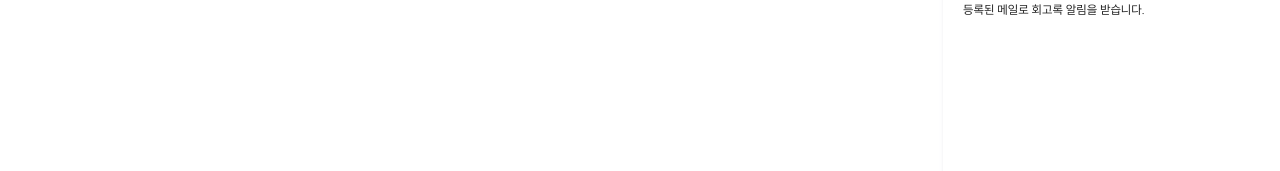
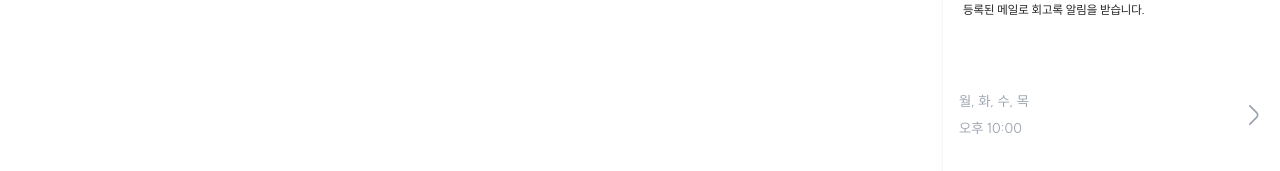
Before and after one commit to muzi55/didit, a Next.js app: page / in a window 1280 px wide. Both pictures are taken after a click on the button "알림 설정". Shown: the part 203-374 px from the top of the page. Built offline with nearby package versions, Linux system fonts and the light colour scheme.

Commit message:
component: AlarmBox에 SetAlarm 컴포넌트 추가 및 스타일 수정

```diff
--- a/src/app/_components/alarm/AlarmBox.tsx
+++ b/src/app/_components/alarm/AlarmBox.tsx
@@ -6,6 +6,7 @@ import { crossMedium, icons } from "@/shared/libs/common/icons";
 import { AlarmTabs } from "./AlarmTabs";
 import MyAlarmSection from "./MyAlarmSection";
 import AlarmSetting from "./setting/AlarmSetting";
+import SetAlarm from "./setting/SetAlarm";
 
 const textArr = [
 	{
@@ -71,6 +72,7 @@ export default function AlarmBox() {
 				</AlarmTabs.Tab>
 				<AlarmTabs.Tab title="알림 설정">
 					<AlarmSetting />
+					<SetAlarm />
 				</AlarmTabs.Tab>
 			</AlarmTabs>
 		</div>
@@ -79,7 +81,7 @@ export default function AlarmBox() {
 
 const AlarmHeader = ({ onClick }: { onClick: () => void }) => {
 	return (
-		<div className="sticky top-0 left-0 flex justify-between py-[30px] border-b border-stroke px-[20px] bg-white">
+		<div className="sticky top-0 left-0 z-10 flex justify-between py-[30px] border-b border-stroke px-[20px] bg-white">
 			<h2 className="text-H6">알림</h2>
 			<button onClick={onClick}>{icons.cross(crossMedium)}</button>
 		</div>
--- a/src/app/_components/alarm/AlarmTabs.tsx
+++ b/src/app/_components/alarm/AlarmTabs.tsx
@@ -17,7 +17,7 @@ export const AlarmTabs = ({
 }: ITabProps) => {
 	return (
 		<div className="">
-			<div className="sticky top-[91px] flex py-[5px] px-[7px] gap-[5px] bg-gray-1">
+			<div className="sticky top-[91px] z-10 flex py-[5px] px-[7px] gap-[5px] bg-gray-1">
 				{React.Children.map(children, (child, index) => {
 					const activeBackground = activeIndex === index ? "bg-white" : "";
 					return (
--- /dev/null
+++ b/src/app/_components/alarm/setting/SetAlarm.tsx
@@ -0,0 +1,15 @@
+import React from "react";
+
+import { icons } from "@/shared/libs/common/icons";
+
+export default function SetAlarm() {
+	return (
+		<div className="flex justify-between px-[16px] pt-[20px] pb-[30px]">
+			<div className="text-dark-6">
+				<p className="text-bodySmall500 mb-[5px]">월, 화, 수, 목</p>
+				<p className="text-bodySmall400">오후 10:00</p>
+			</div>
+			<button className="ml-[10px]">{icons.angleRight("9CA3AF")}</button>
+		</div>
+	);
+}
--- a/src/app/_components/alarm/setting/SwitchButton.tsx
+++ b/src/app/_components/alarm/setting/SwitchButton.tsx
@@ -6,7 +6,7 @@ export default function SwitchButton({ active, setActive }: AlarmSettingProps) {
 	return (
 		<button
 			onClick={setActive}
-			className={`relative inline-flex items-center h-[28px] rounded-full w-[52px] transition-colors duration-300 ${
+			className={`relative inline-flex items-center h-[28px] rounded-full w-[52px] transition-colors duration-300 z-[1] ${
 				active ? "bg-primary" : "bg-dark-8"
 			}`}
 		>
--- a/src/shared/libs/common/icons.tsx
+++ b/src/shared/libs/common/icons.tsx
@@ -1,6 +1,10 @@
 type WidthAndHight = {
 	width: number;
 	height: number;
+};
+
+type IconColor = {
+	fill: string;
 };
 
 export const crossMedium = { width: 24, height: 24 };
@@ -345,7 +349,7 @@ export const icons = {
 			</g>
 		</svg>
 	),
-	angleRight: (
+	angleRight: (IconColor: string = "D2FA63") => (
 		<svg
 			width="20"
 			height="20"
@@ -356,7 +360,7 @@ export const icons = {
 			<g clipPath="url(#clip0_459_10851)">
 				<path
 					d="M5.83328 20.0005C5.72361 20.0011 5.61489 19.9801 5.51336 19.9386C5.41183 19.8971 5.31948 19.836 5.24162 19.7588C5.16351 19.6813 5.10151 19.5892 5.05921 19.4876C5.0169 19.3861 4.99512 19.2771 4.99512 19.1671C4.99512 19.0571 5.0169 18.9482 5.05921 18.8466C5.10151 18.7451 5.16351 18.6529 5.24162 18.5755L12.0499 11.7671C12.5181 11.2984 12.7811 10.663 12.7811 10.0005C12.7811 9.33797 12.5181 8.70255 12.0499 8.2338L5.24162 1.42548C5.0847 1.26856 4.99654 1.05573 4.99654 0.833812C4.99654 0.611895 5.0847 0.399066 5.24162 0.242146C5.39854 0.0852268 5.61136 -0.00292969 5.83328 -0.00292969C6.0552 -0.00292969 6.26803 0.0852268 6.42495 0.242146L13.2333 7.05047C13.6213 7.43752 13.9292 7.89731 14.1392 8.40352C14.3493 8.90973 14.4574 9.45241 14.4574 10.0005C14.4574 10.5485 14.3493 11.0912 14.1392 11.5974C13.9292 12.1036 13.6213 12.5634 13.2333 12.9505L6.42495 19.7588C6.34708 19.836 6.25474 19.8971 6.1532 19.9386C6.05167 19.9801 5.94295 20.0011 5.83328 20.0005Z"
-					fill="#D2FA63"
+					fill={`#${IconColor}`}
 				/>
 			</g>
 			<defs>
```
